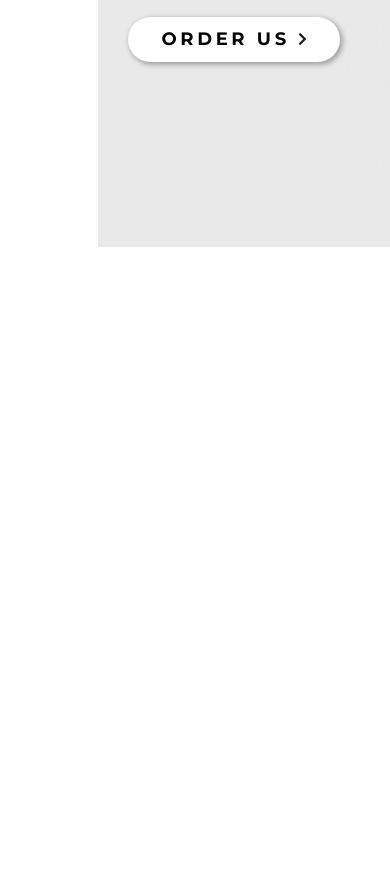
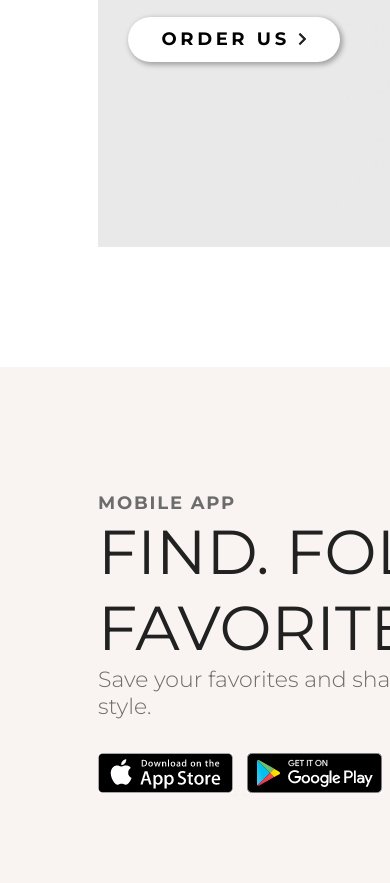
Before and after one commit to mistersunny/HTML_CSS, a plain HTML site: page index.html in a window 390 px wide. Shown: the part 4474-5357 px from the top of the page. Before the commit the page ends 4721 px from the top, so only its background shows below. Drawn offline with Linux system fonts and the light colour scheme.

Commit message:
mobile-app на месте

```diff
--- a/css/style.css
+++ b/css/style.css
@@ -403,6 +403,7 @@ body {
     margin-top: 120px;
     width: 1366px;
     height: 516px;
+    background-image: url(../img/back-img.jpg);
 }
 
 .mobile-app-text {
--- a/index.html
+++ b/index.html
@@ -161,6 +161,15 @@
             <div class="" style="background-image: url(img/product-4-sm.jpg);"></div>
             <div class="" style="background-image: url(img/product-5-sm.jpg);"></div>
         </div>
+        <div class="mobile-app">
+            <div class="mobile-app-text">
+                <div class="mobile-app-mobile-app">mobile app</div>
+                <div class="mobile-app-h2">Find. Follow. Favorite.</div>
+                <div class="mobile-app-content">Save your favorites and share your style.</div>
+                <a href="https://www.apple.com/ru/ios/app-store/"><img src="img/app-store.jpg" alt=""></a>
+                <a href="https://play.google.com/store"><img src="img/google-play.jpg" alt=""></a>
+            </div>
+        </div>
     </div>
 </body>
 
```
